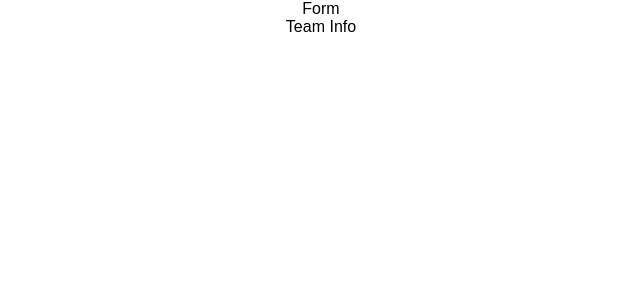
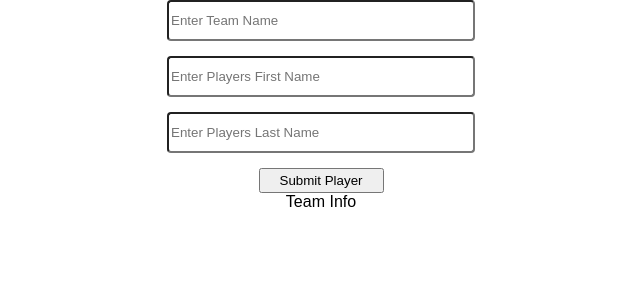
Before and after one commit to patrickjneel/BSS-Challenge, a React (Create React App) app: page / in a window 1280 px wide. Shown: the top 300 px of the page, without its empty margins (319-959 px from the left). Built offline with nearby package versions, Linux system fonts and the light colour scheme.

Commit message:
added inputs and button for form

```diff
--- a/package.json
+++ b/package.json
@@ -12,5 +12,8 @@
     "build": "react-scripts build",
     "test": "react-scripts test --env=jsdom",
     "eject": "react-scripts eject"
+  },
+  "devDependencies": {
+    "randomstring": "^1.1.5"
   }
 }
--- a/src/App.js
+++ b/src/App.js
@@ -2,6 +2,7 @@ import React, { Component } from 'react';
 import PlayerForm from './components/playerForm/PlayerForm';
 import TeamInfo from './components/teamInformation/TeamInformation';
 import './App.css';
+
 
 class App extends Component {
   constructor() {
--- a/src/components/playerForm/PlayerForm.js
+++ b/src/components/playerForm/PlayerForm.js
@@ -1,17 +1,38 @@
 import React, { Component} from 'react';
+import randomString from 'randomstring';
+import './player-form.css';
+
+// let rando = randomString.generate(6)
 
 class PlayerForm extends Component {
   constructor() {
     super();
     this.state = {
+      unique: {},
+    }
+  }
 
-    }
+  handleChange = (event) => {
+    console.log(event.target.value)
   }
 
   render() {
     return (
       <div className='create-form'>
-      Form
+        <input
+          className='team-name player-input'
+          placeholder='Enter Team Name'
+          onChange={this.handleChange}
+        />
+        <input
+          className='first-name player-input'
+          placeholder='Enter Players First Name'
+        />
+        <input
+          className='last-name player-input'
+          placeholder='Enter Players Last Name'
+        />
+        <button className='submit-btn'>Submit Player</button>
       </div>
     )
   }
--- /dev/null
+++ b/src/components/playerForm/player-form.css
@@ -0,0 +1,18 @@
+.create-form {
+  align-items: center;
+  display: flex;
+  flex-direction: column;
+  justify-content: center;
+}
+
+.player-input {
+  border-radius: 4px;
+  height: 35px;
+  margin-bottom: 15px;
+  width: 300px;
+}
+
+button {
+  height: 25px;
+  width: 125px;
+}
```
Also changed, not shown: src/components/teamInformation/team-information.css (added), 1 other file (tests, documents, lock files or other folders).
